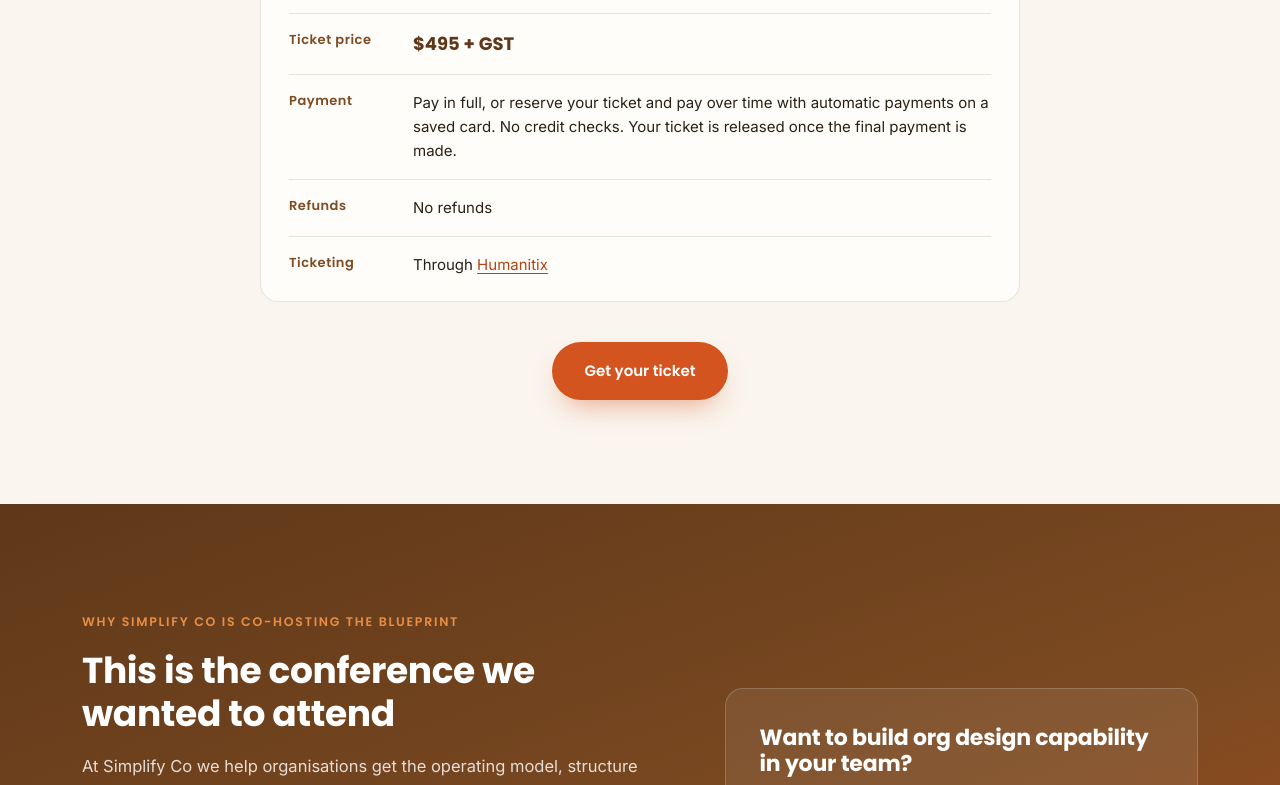
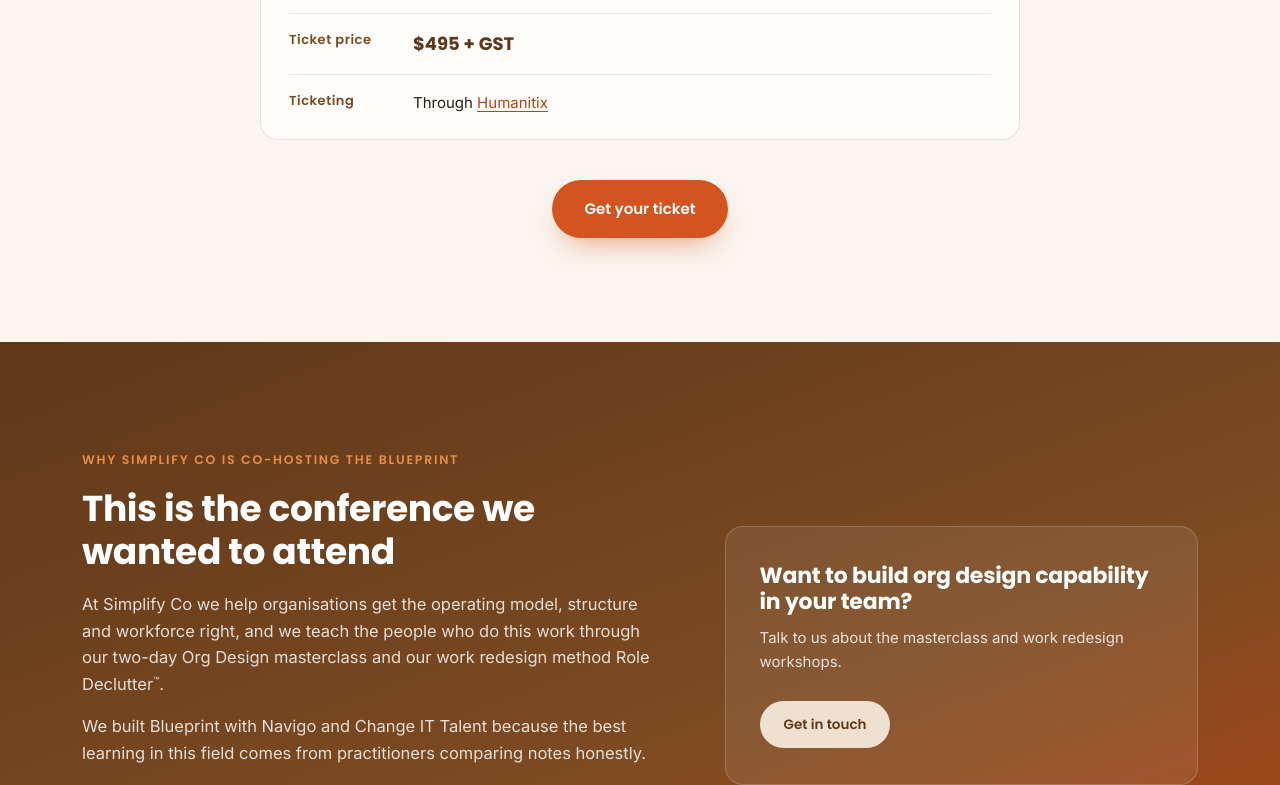
Before and after one commit to AmyOdonohue/Simplify-Co-Website-, an Eleventy site: page src/blueprint-org-design-summit-2027.njk in a window 1280 px wide. Shown: the part 4128-4913 px from the top of the page. Built offline with nearby package versions, Linux system fonts and the light colour scheme; Eleventy itself is replaced by a stand-in of ours; files that its build step writes are made by us from their sources.

Commit message:
Blueprint page: remove payment and refund rows from event details
Co-Authored-By: Claude Opus 5.5 <noreply@anthropic.com>
Claude-Session: https://claude.ai/code/session_015HejVZBBiYvicL7jVqEYAv

```diff
--- a/src/blueprint-org-design-summit-2027.njk
+++ b/src/blueprint-org-design-summit-2027.njk
@@ -135,8 +135,6 @@ speakersUrl: "https://resources.navigo.com.au/blueprint-summit-2027"
         <div><dt>Time</dt><dd>8:30am – 5:30pm AEDT</dd></div>
         <div><dt>Venue</dt><dd>Revy Room, Doltone House Jones Bay Wharf, Level 3, 26–32 Pirrama Rd, Pyrmont NSW 2009</dd></div>
         <div><dt>Ticket price</dt><dd><strong>$495 + GST</strong></dd></div>
-        <div><dt>Payment</dt><dd>Pay in full, or reserve your ticket and pay over time with automatic payments on a saved card. No credit checks. Your ticket is released once the final payment is made.</dd></div>
-        <div><dt>Refunds</dt><dd>No refunds</dd></div>
         <div><dt>Ticketing</dt><dd>Through <a href="{{ ticketsUrl }}" target="_blank" rel="noopener">Humanitix{{ newTab | safe }}</a></dd></div>
       </dl>
     </div>
```
